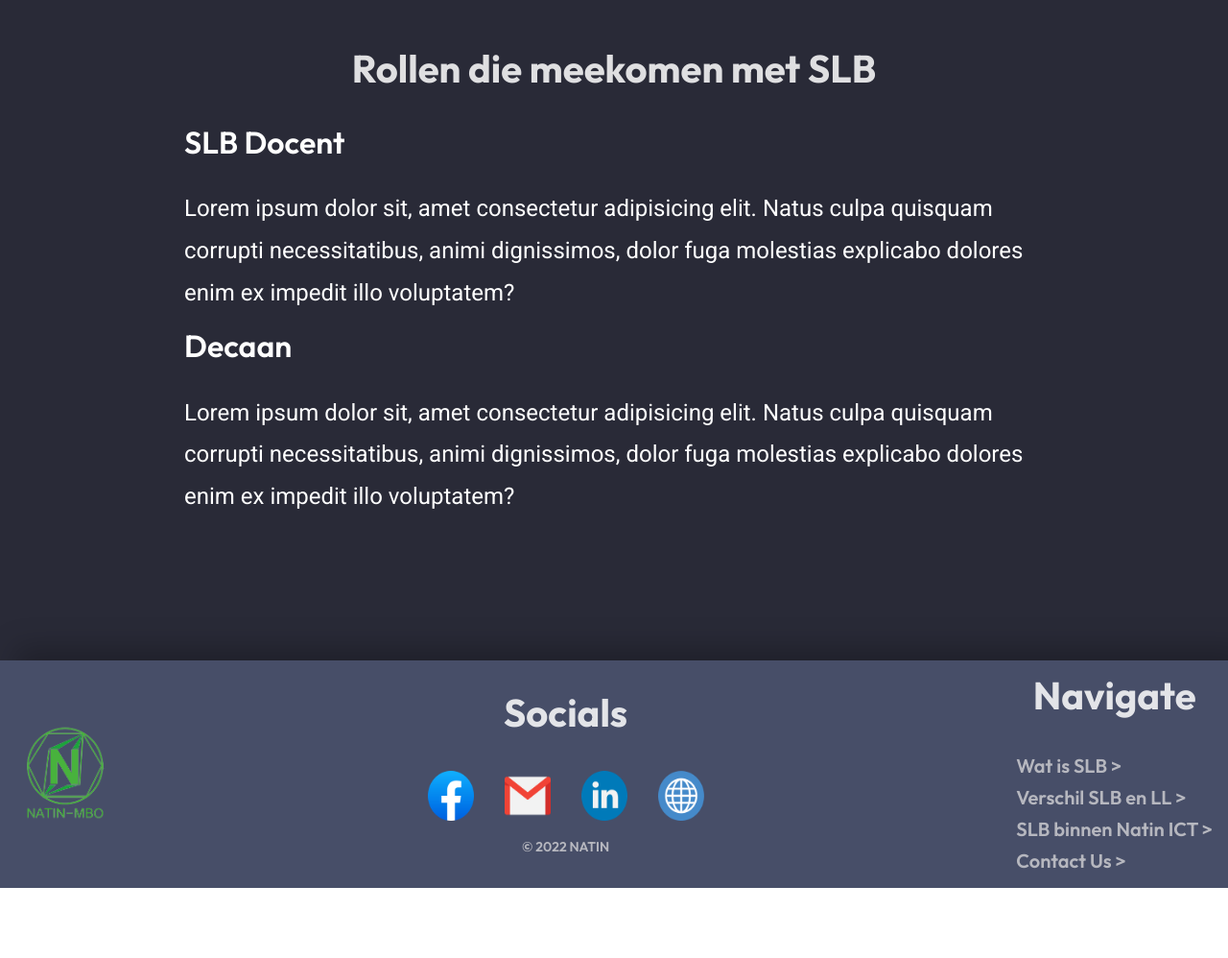
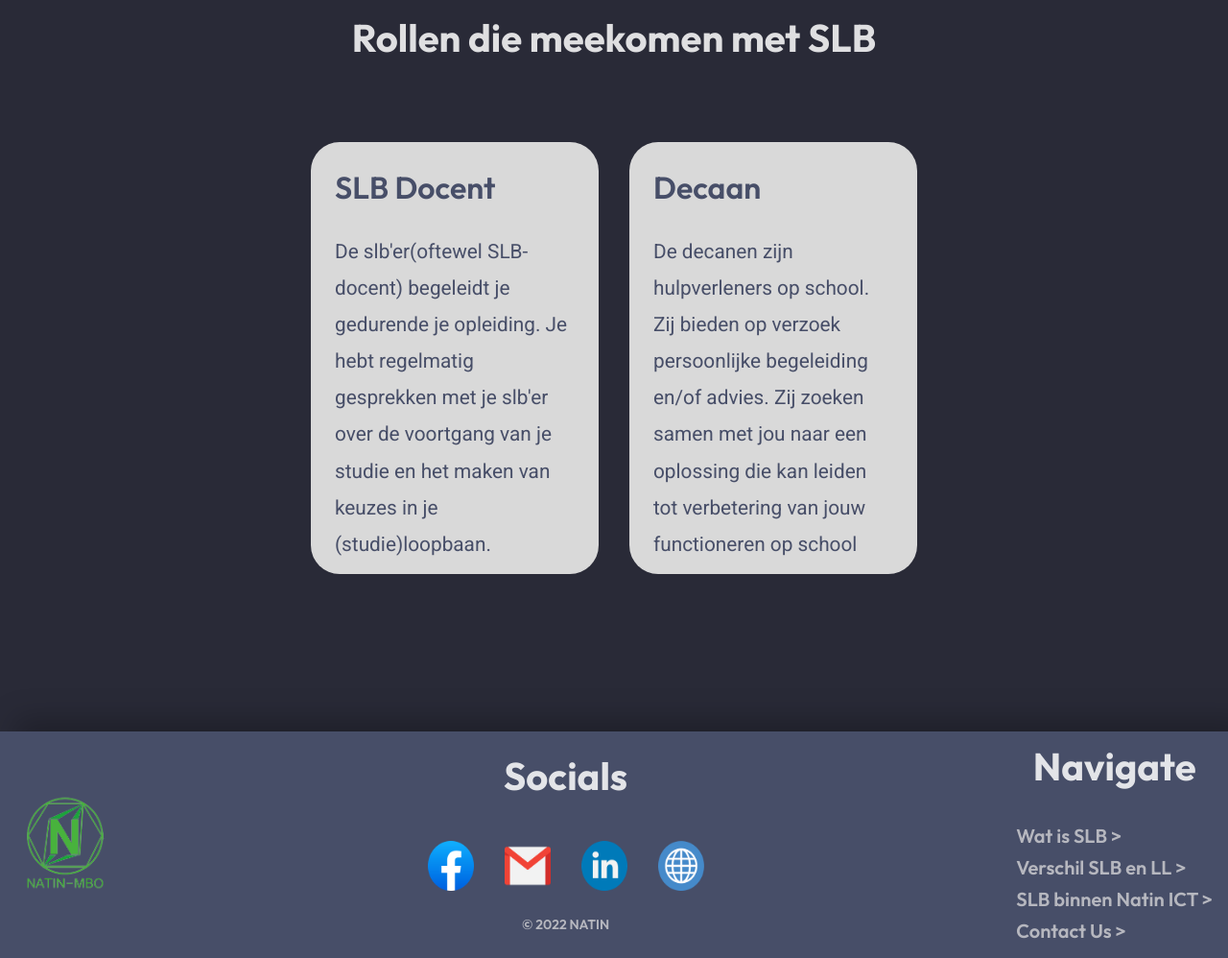
Before and after one commit to ItzArxher/Website, a plain HTML site: page Pages/wat_is_slb.html in a window 1280 px wide. Shown: the part 1705-2703 px from the top of the page at 96% size. Before the commit the page ends 2630 px from the top, so only its background shows below. Drawn offline with Linux system fonts and the light colour scheme; a web font is replaced by a local one.

Commit message:
FInal Updates

```diff
--- a/Pages/wat_is_slb.html
+++ b/Pages/wat_is_slb.html
@@ -61,16 +61,26 @@
 
 		</div>
 
-		<div class="rollen-container">
-			<h2 class="rollen-title">Rollen die meekomen met SLB</h2>
-			<div class="SLB-docent-container">
-				<h3 class="SLB-docent-title">SLB Docent</h3>
-				<p class="SLB-docent-text">Lorem ipsum dolor sit, amet consectetur adipisicing elit. Natus culpa quisquam corrupti necessitatibus, animi dignissimos, dolor fuga molestias explicabo dolores enim ex impedit illo voluptatem?</p>
+		<h2 class="rollen-title">Rollen die meekomen met SLB</h2>
+		<div class="rollen-container flex">
+
+			<div class="card">
+				<h3 class="card-title">SLB Docent</h3>
+				<p class="card-text">De slb'er(oftewel SLB-docent) begeleidt je gedurende je opleiding. Je hebt regelmatig gesprekken met je slb'er over de voortgang van je studie en het maken van keuzes in je (studie)loopbaan.</p>
+
 			</div>
-			<div class="Decaan-container">
-				<h3 class="Decaan-title">Decaan</h3>
-				<p class="Decaan-text">Lorem ipsum dolor sit, amet consectetur adipisicing elit. Natus culpa quisquam corrupti necessitatibus, animi dignissimos, dolor fuga molestias explicabo dolores enim ex impedit illo voluptatem?</p>
+
+			<div class="card">
+				<h3 class="card-title">Decaan</h3>
+				<p class="card-text">De decanen zijn hulpverleners op school. Zij bieden op
+					verzoek persoonlijke begeleiding en/of advies. Zij
+					zoeken samen met jou naar een oplossing die kan leiden
+					tot verbetering van jouw functioneren op school</p>
+
 			</div>
+
+
+
 
 		</div>
 
--- a/Styling/style.css
+++ b/Styling/style.css
@@ -24,7 +24,7 @@
 	display: flex;
 	text-align: center;
 	justify-content: center;
-	gap: 2em;
+	gap: 2rem;
 	flex-direction: row;
 }
 
@@ -215,6 +215,8 @@ h5 {
 a {
 	text-decoration: none;
 	position: relative;
+	padding: .5em 0;
+
 }
 
 
@@ -289,12 +291,13 @@ a {
 
 .card-section {
 	margin-bottom: 4rem;
+	flex-wrap: wrap;
+
 }
 
 .card {
 	width: 300px;
-	margin: 10px 15px;
-	height: 380px;
+	height: 450px;
 	display: inline-block;
 	border-radius: 10px;
 	padding: 15px 25px;
@@ -364,6 +367,7 @@ a {
 	background-repeat: no-repeat;
 	border-radius: 15px;
 	margin-top: 2rem;
+	background-color: #7fd3f7;
 
 }
 
@@ -376,6 +380,7 @@ a {
 	background-repeat: no-repeat;
 	border-radius: 15px;
 	margin-top: 2rem;
+	background-color: white;
 
 
 }
@@ -402,13 +407,13 @@ a {
 
 .slb-image {
 
-
 	width: 50%;
 	background-image: url(../images/wat_is_slb.jpeg);
 	background-position: center;
 	background-size: contain;
 	background-repeat: no-repeat;
 	border-radius: 15px;
+	background-color: white;
 	margin-top: 2rem;
 }
 
@@ -549,3 +554,40 @@ a {
 
 	}
 }
+
+/*
+@media (max-width: 1124px) {
+	nav ul {
+		gap: 2rem;
+	}
+
+	.banner-content {
+		margin: auto 12rem;
+
+	}
+
+	.nav-links {
+		font-size: 1em;
+	}
+}
+
+@media (max-width: 900px) {
+	nav {
+		display: none;
+	}
+	.navbar {
+		display: block
+	}
+	header > a {
+		display: inline-block;
+	}
+	header {
+		text-align: center;
+	}
+
+	.menu-icon {
+		display: inline-block;
+		position: relative;
+		top: 20px;
+	}
+} */
```
Also changed, not shown: Pages/contact.html (+1 -3 lines), Pages/index.html (+19 -12 lines), Pages/test.html (deleted, +0 -30 lines), Pages/verschil_slb_ll.html (+3 -1 lines).
